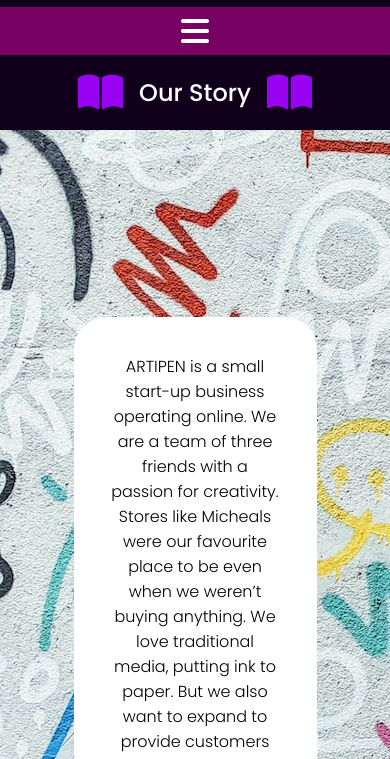
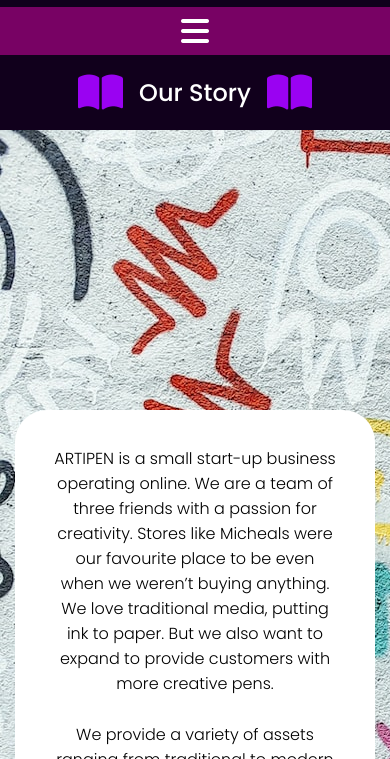
Before and after one commit to chopperchoppertony/shyanne-narayan_gdes358_as04_multipage-site_pt02, a plain HTML site: page about.html in a window 390 px wide. Shown: the part 85-844 px from the top of the page. Drawn offline with Linux system fonts and the light colour scheme.

Commit message:
about responsive done

```diff
--- a/styles.css
+++ b/styles.css
@@ -395,6 +395,16 @@ footer{
         font-size: 1.7rem;
     }
 
+    /**About page**/
+    main{
+        height: 180vh;
+        background-image: url(img/about/sunguk-kim-o9RLeUVowG8-unsplash.jpg);
+        object-fit: cover;
+        display: flex;
+        align-items: center;
+        justify-content: center;
+    }
+
 
 }
 
@@ -500,4 +510,23 @@ footer{
     .product-gallery img{
         width: 100%;
     }
+
+    /**About page**/
+    main{
+        height: 180vh;
+        background-image: url(img/about/sunguk-kim-o9RLeUVowG8-unsplash.jpg);
+        object-fit: cover;
+        display: flex;
+        align-items: center;
+        justify-content: center;
+    }
+
+    .content{
+        background-color: var(--white);
+        margin: 0;
+        padding: 1.5rem;
+        width: 80%;
+        height: 60%;
+        text-align: center;
+        border-radius: 2rem;
 }
```
